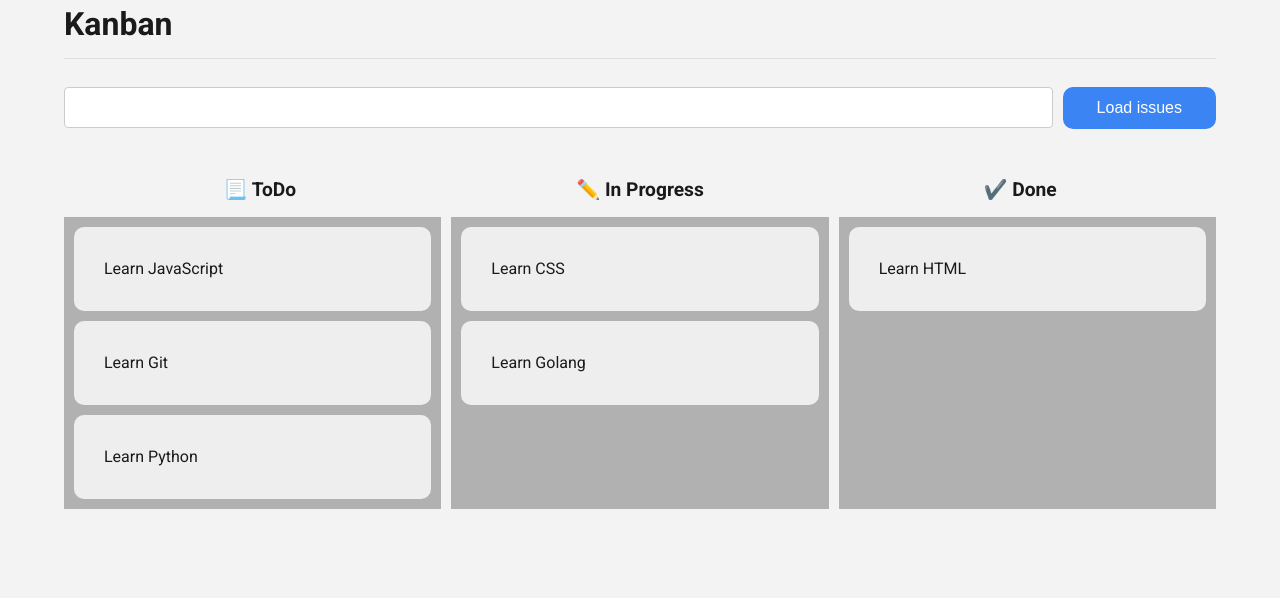
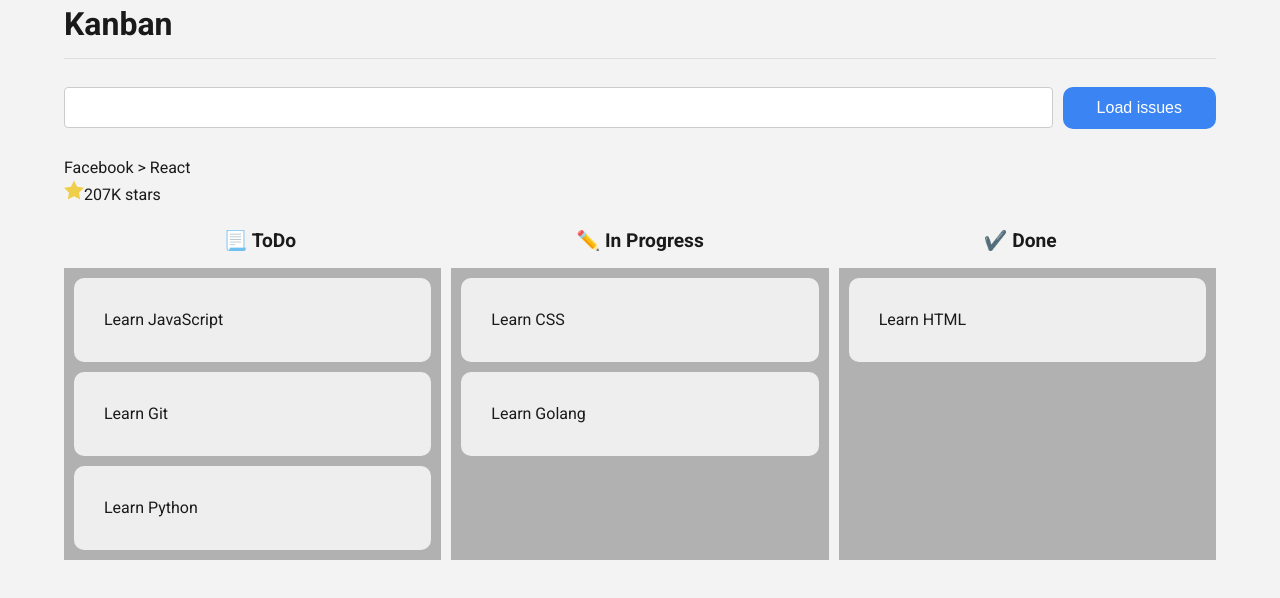
Before and after one commit to svmed2050/kanban-git-react, a React (Create React App) app: page / in a window 1280 px wide. Shown: the top 598 px of the page. Built offline with nearby package versions, Linux system fonts and the light colour scheme.

Commit message:
add repostars component

```diff
--- a/src/components/repoinput/index.jsx
+++ b/src/components/repoinput/index.jsx
@@ -1,18 +1,22 @@
 import React, { useState, useEffect } from 'react'
+import RepoStars from '../repostars/index'
+
 import './repoinput.scss'
 
 const RepoInput = () => {
 	const [repoUrl, setRepoUrl] = useState('')
 	const [issues, setIssues] = useState({ open: [], inProgress: [], done: [] })
 	const [gitStars, setGitStars] = useState(206957)
+	const [newOwner, setNewOwner] = useState('Facebook')
+	const [newRepoName, setNewRepoName] = useState('React')
 
 	const handleRepoLoad = async () => {
 		if (!repoUrl) return
 		const urlParts = repoUrl.split('/')
 		if (urlParts.length < 4) return
 
-		const newOwner = urlParts[3]
-		const newRepoName = urlParts[4]
+		setNewOwner(urlParts[3])
+		setNewRepoName(urlParts[4])
 		const baseUrl = `https://api.github.com/repos/${newOwner}/${newRepoName}/issues?sort=created&direction=desc&per_page=4`
 
 		const urlOpen = `${baseUrl}&state=open`
@@ -57,6 +61,14 @@ const RepoInput = () => {
 					Load issues
 				</button>
 			</div>
+
+			{newOwner && newRepoName && (
+				<RepoStars
+					newOwner={newOwner}
+					newRepoName={newRepoName}
+					gitStars={gitStars}
+				/>
+			)}
 		</>
 	)
 }
--- /dev/null
+++ b/src/components/repostars/index.jsx
@@ -0,0 +1,21 @@
+import React from 'react'
+import star from '../../icons/star-svgrepo-com.svg'
+
+const RepoStars = ({ newOwner, newRepoName, gitStars }) => {
+	return (
+		<div>
+			<p>
+				{newOwner} &gt; {newRepoName}{' '}
+			</p>
+			<span>
+				<img src={star} alt='Star' width='20px' />
+				<span>
+					{gitStars >= 1000 ? `${(gitStars / 1000).toFixed()}K` : gitStars}{' '}
+					stars
+				</span>
+			</span>
+		</div>
+	)
+}
+
+export default RepoStars
```
Also changed, not shown: src/icons/star-svgrepo-com.svg (added).
